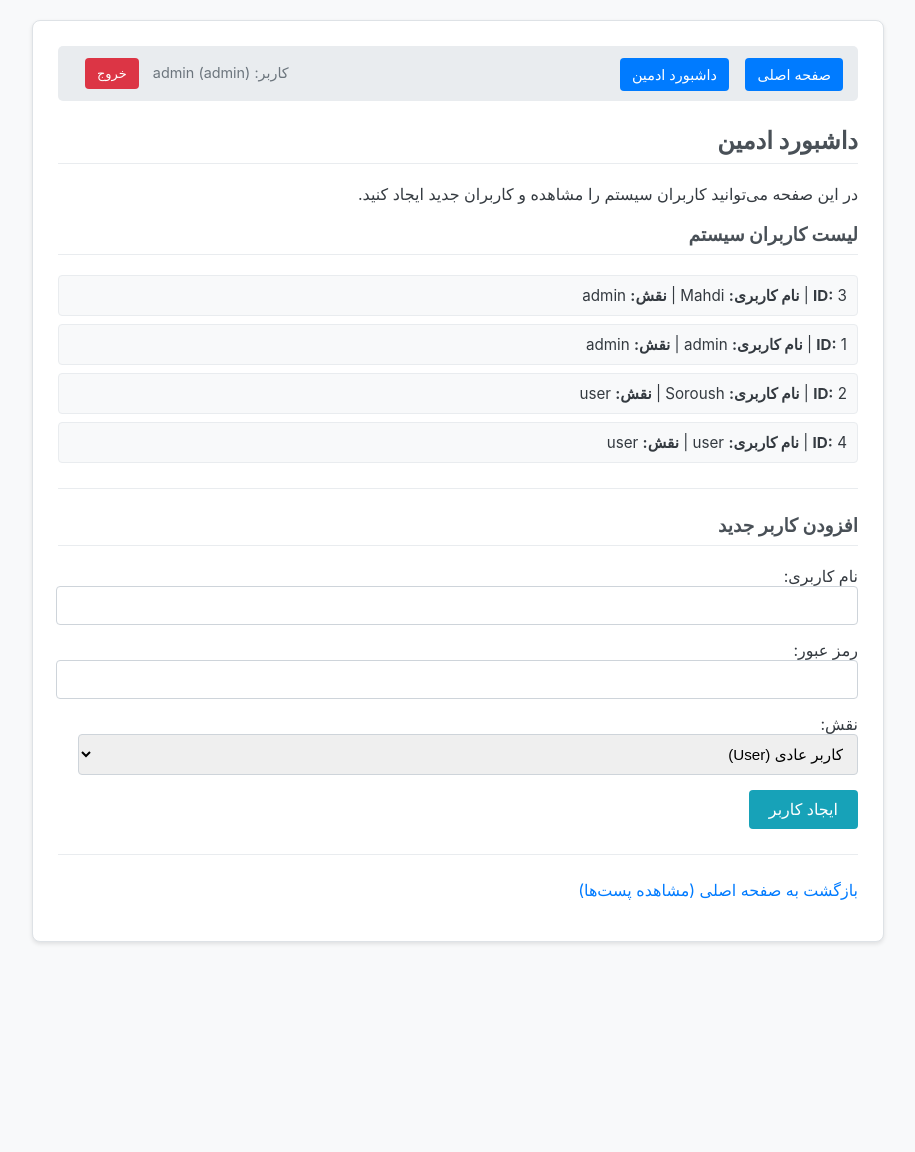
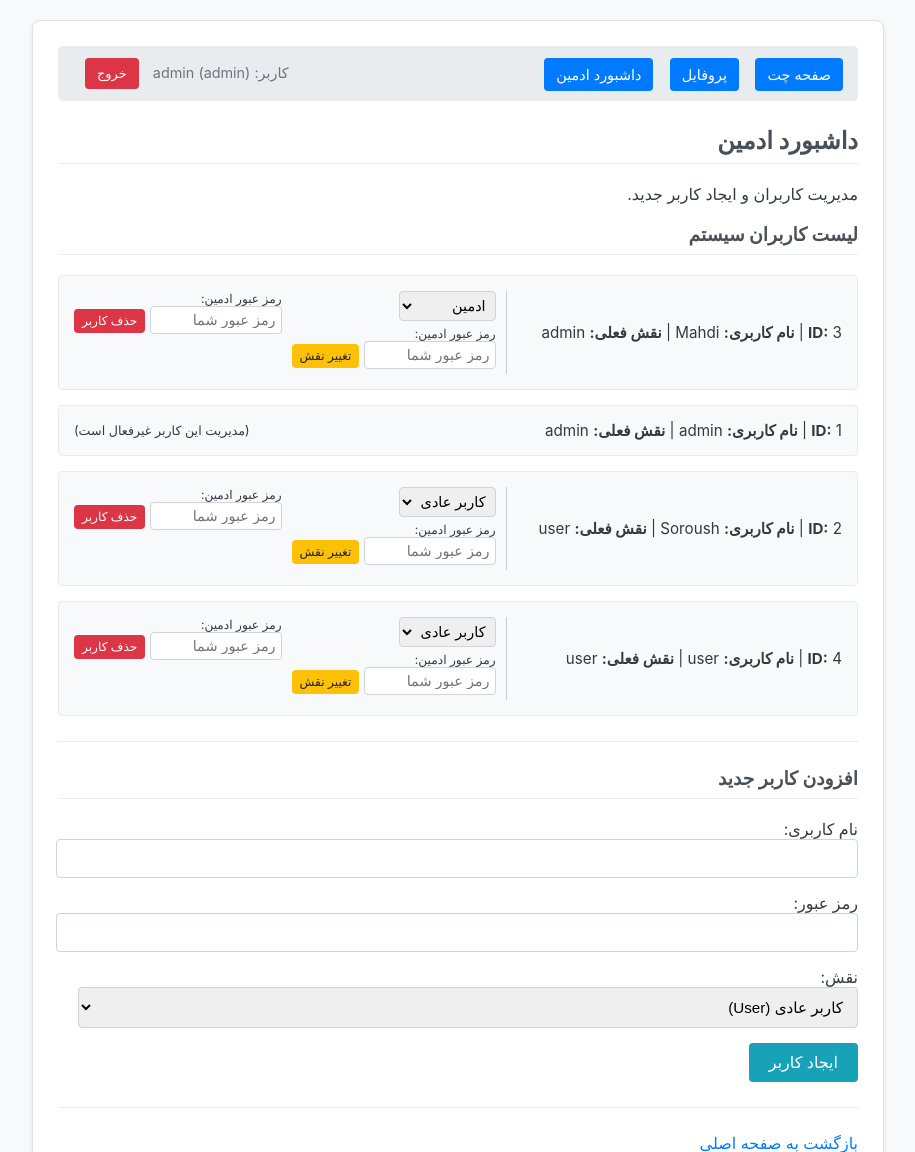
Before and after one commit to MahDN/Network-project, a Flask app: page /admin in a window 1280 px wide. Shown: the top 1152 px of the page, without its empty margins (182-1097 px from the left). Before the commit the page ends 944 px from the top, so only its background shows below. Run offline with Flask 2, Linux system fonts and the light colour scheme; a user stored in the database is signed in; data comes from the database, SQL or seed files in the repository; both versions use the stored data as it was after the commit.

```diff
--- a/app.py
+++ b/app.py
@@ -147,6 +147,179 @@ def admin_create_user():
 
     return redirect(url_for('admin_dashboard'))
 
+
+@app.route('/admin/user/<int:user_id>/set_role', methods=['POST'])
+@login_required
+@admin_required
+def admin_set_user_role(user_id):
+    """تغییر نقش کاربر توسط ادمین"""
+    admin_password = request.form.get('admin_password')
+    new_role = request.form.get('new_role')
+
+    # 1. بررسی رمز عبور ادمین فعلی
+    if not current_user.check_password(admin_password):
+        flash('رمز عبور ادمین نادرست است.', 'danger')
+        return redirect(url_for('admin_dashboard'))
+
+    # 2. بررسی نقش جدید
+    if new_role not in ['user', 'admin']:
+        flash('نقش انتخاب شده نامعتبر است.', 'warning')
+        return redirect(url_for('admin_dashboard'))
+
+    # 3. یافتن کاربری که قرار است ویرایش شود
+    user_to_modify = db.session.get(User, user_id)
+    if not user_to_modify:
+        flash('کاربر مورد نظر یافت نشد.', 'danger')
+        return redirect(url_for('admin_dashboard'))
+
+    # 4. جلوگیری از تغییر نقش خود ادمین
+    if user_to_modify.id == current_user.id:
+        flash('شما نمی‌توانید نقش خود را تغییر دهید.', 'warning')
+        return redirect(url_for('admin_dashboard'))
+
+    # 5. انجام تغییر نقش
+    try:
+        user_to_modify.role = new_role
+        db.session.commit()
+        flash(f"نقش کاربر '{user_to_modify.username}' با موفقیت به '{new_role}' تغییر یافت.", 'success')
+    except Exception as e:
+        db.session.rollback()
+        flash(f'خطا در تغییر نقش کاربر: {e}', 'danger')
+        app.logger.error(f"Admin '{current_user.username}' failed to set role for user ID {user_id}: {e}")
+
+    return redirect(url_for('admin_dashboard'))
+
+
+@app.route('/admin/user/<int:user_id>/delete', methods=['POST'])
+@login_required
+@admin_required
+def admin_delete_user(user_id):
+    """حذف کاربر توسط ادمین"""
+    admin_password = request.form.get('admin_password')
+
+    # 1. بررسی رمز عبور ادمین فعلی
+    if not current_user.check_password(admin_password):
+        flash('رمز عبور ادمین نادرست است.', 'danger')
+        return redirect(url_for('admin_dashboard'))
+
+    # 2. یافتن کاربری که قرار است حذف شود
+    user_to_delete = db.session.get(User, user_id)
+    if not user_to_delete:
+        flash('کاربر مورد نظر یافت نشد.', 'danger')
+        return redirect(url_for('admin_dashboard'))
+
+    # 3. جلوگیری از حذف خود ادمین
+    if user_to_delete.id == current_user.id:
+        flash('شما نمی‌توانید حساب کاربری خود را حذف کنید.', 'warning')
+        return redirect(url_for('admin_dashboard'))
+
+    # 4. انجام حذف کاربر (و پست‌هایش به خاطر cascade)
+    try:
+        username_deleted = user_to_delete.username # نام را قبل از حذف نگه داریم
+        db.session.delete(user_to_delete)
+        db.session.commit()
+        flash(f"کاربر '{username_deleted}' با موفقیت حذف شد.", 'success')
+    except Exception as e:
+        db.session.rollback()
+        flash(f'خطا در حذف کاربر: {e}', 'danger')
+        app.logger.error(f"Admin '{current_user.username}' failed to delete user ID {user_id}: {e}")
+
+    return redirect(url_for('admin_dashboard'))
+# این route را به بخش Routes در app.py اضافه کنید
+
+@app.route('/profile', methods=['GET', 'POST'])
+@login_required # فقط کاربران لاگین شده
+def profile():
+    """نمایش پروفایل و فرم تغییر رمز عبور"""
+    if request.method == 'POST':
+        current_password = request.form.get('current_password')
+        new_password = request.form.get('new_password')
+        confirm_new_password = request.form.get('confirm_new_password')
+
+        # 1. بررسی رمز عبور فعلی
+        if not current_user.check_password(current_password):
+            flash('رمز عبور فعلی نادرست است.', 'danger')
+        # 2. بررسی خالی نبودن رمز جدید
+        elif not new_password:
+             flash('رمز عبور جدید نمی‌تواند خالی باشد.', 'warning')
+        # 3. بررسی تطابق رمز جدید و تکرار آن
+        elif new_password != confirm_new_password:
+            flash('رمز عبور جدید و تکرار آن با هم مطابقت ندارند.', 'warning')
+        # 4. همه چیز درست است، رمز را تغییر بده
+        else:
+            try:
+                current_user.set_password(new_password) # هش کردن و تنظیم رمز جدید
+                db.session.commit() # ذخیره تغییر در دیتابیس
+                flash('رمز عبور شما با موفقیت تغییر کرد.', 'success')
+                # می‌توانید کاربر را بعد از تغییر رمز لاگ‌اوت کنید (اختیاری ولی امن‌تر)
+                # logout_user()
+                # session.clear()
+                # return redirect(url_for('login'))
+            except Exception as e:
+                db.session.rollback()
+                flash(f'خطایی هنگام تغییر رمز عبور رخ داد: {e}', 'danger')
+                app.logger.error(f"Error changing password for user '{current_user.username}': {e}")
+
+        # در صورت بروز خطا یا موفقیت (اگر ریدایرکت نشد)، دوباره فرم را نمایش بده
+        # این باعث می‌شود پیام‌های فلش نمایش داده شوند
+        # return redirect(url_for('profile')) # این باعث می‌شود پیام فلش دیده شود ولی فیلدها خالی شوند
+        # نمایش دوباره همان صفحه بهتر است تا کاربر خطا را ببیند
+        return render_template('profile.html')
+
+
+    # درخواست GET: فقط نمایش فرم
+    return render_template('profile.html')
+
+
+    # این route را به بخش Routes در app.py اضافه کنید
+
+@app.route('/profile/delete', methods=['POST'])
+@login_required
+def delete_profile():
+    """حذف حساب کاربری توسط خود کاربر"""
+    password = request.form.get('password')
+
+    # 1. بررسی رمز عبور کاربر فعلی
+    if not current_user.check_password(password):
+        flash('رمز عبور وارد شده برای تایید حذف نادرست است.', 'danger')
+        return redirect(url_for('profile'))
+
+    # 2. جلوگیری از حذف ادمین اصلی (ID=1)
+    #    این بررسی اضافی لازم است چون کاربر ممکن است مستقیما POST ارسال کند
+    if current_user.id == 1:
+         flash('ادمین اصلی (ID=1) اجازه حذف حساب خود را ندارد.', 'warning')
+         return redirect(url_for('profile'))
+
+    # 3. انجام عملیات حذف
+    try:
+        user_to_delete = current_user # کاربر فعلی را می‌گیریم
+        username_deleted = user_to_delete.username
+
+        # ابتدا کاربر را لاگ‌اوت می‌کنیم
+        logout_user()
+        session.clear()
+
+        # سپس کاربر را از دیتابیس حذف می‌کنیم (پست‌ها هم cascade می‌شوند)
+        db.session.delete(user_to_delete)
+        db.session.commit()
+
+        flash(f'حساب کاربری "{username_deleted}" با موفقیت برای همیشه حذف شد.', 'success')
+        # کاربر به صفحه لاگین هدایت می‌شود چون لاگ‌اوت شده
+        return redirect(url_for('login'))
+
+    except Exception as e:
+        db.session.rollback()
+        # اگر خطایی رخ داد، کاربر هنوز لاگین است (چون کامیت نشد)
+        # باید سعی کنیم کاربر را دوباره لاگین کنیم یا حداقل پیام خطا بدهیم
+        # ساده‌ترین کار نمایش خطا در صفحه پروفایل است
+        flash(f'خطایی هنگام حذف حساب رخ داد: {e}', 'danger')
+        app.logger.error(f"Error deleting profile for user '{current_user.username}': {e}") # اینجا current_user ممکن است معتبر نباشد اگر logout شده باشد
+        # بهتر است فقط به لاگین ریدایرکت کنیم چون وضعیت نامشخص است
+        # یا تلاش برای بازیابی وضعیت کاربر اگر امکان‌پذیر باشد
+        # در این مثال ساده، به لاگین هدایت می‌کنیم
+        return redirect(url_for('login')) # یا profile اگر فکر می‌کنید کاربر هنوز معتبر است
+
+
 @app.route('/login', methods=['GET', 'POST'])
 def login():
     """صفحه ورود کاربر"""
@@ -223,8 +396,13 @@ def logout():
     """خروج کاربر"""
     logout_user()
     session.clear()
+    resp = redirect(url_for('login'))
+    # پاک‌سازی کوکی remember_token (کوکی پیش‌فرض Flask-Login برای remember me)
+    resp = app.make_response(resp)
+    resp.set_cookie('remember_token', '', expires=0)
+
     flash('خروج با موفقیت انجام شد.', 'success')
-    return redirect(url_for('login'))
+    return resp
 
 @app.route('/posts', methods=['POST'])
 @login_required
@@ -246,6 +424,69 @@ def submit_post():
         app.logger.error(f"User '{current_user.username}' failed to submit post: {e}")
 
     return redirect(url_for('index'))
+
+# این route را به بخش Routes در app.py اضافه کنید
+
+@app.route('/post/<int:post_id>/delete', methods=['POST'])
+@login_required
+def delete_post(post_id):
+    """حذف پست توسط نویسنده آن"""
+    post_to_delete = db.session.get(Post, post_id)
+
+    if not post_to_delete:
+        flash('پست مورد نظر یافت نشد.', 'danger')
+        # return redirect(url_for('index')) # یا abort(404)
+        abort(404)
+
+    # ---> بررسی مهم: آیا کاربر فعلی نویسنده این پست است؟ <---
+    if post_to_delete.user_id != current_user.id:
+        flash('شما اجازه حذف این پست را ندارید.', 'danger')
+        # return redirect(url_for('index')) # یا abort(403)
+        abort(403) # Forbidden
+
+    # انجام حذف
+    try:
+        db.session.delete(post_to_delete)
+        db.session.commit()
+        flash('پست شما با موفقیت حذف شد.', 'success')
+    except Exception as e:
+        db.session.rollback()
+        flash(f'خطایی هنگام حذف پست رخ داد: {e}', 'danger')
+        app.logger.error(f"User '{current_user.username}' failed to delete own post ID {post_id}: {e}")
+
+    return redirect(url_for('index'))
+
+# این route را به بخش Routes در app.py اضافه کنید
+
+@app.route('/admin/post/<int:post_id>/delete', methods=['POST'])
+@login_required
+def admin_delete_post(post_id):
+    """حذف هر پستی توسط ادمین اصلی (ID=1)"""
+
+    # ---> بررسی مهم: آیا کاربر فعلی ادمین اصلی (ID=1) است؟ <---
+    if current_user.id != 1:
+        flash('شما اجازه انجام این عملیات را ندارید.', 'danger')
+        abort(403) # Forbidden
+
+    post_to_delete = db.session.get(Post, post_id)
+
+    if not post_to_delete:
+        flash('پست مورد نظر یافت نشد.', 'danger')
+        abort(404)
+
+    # انجام حذف
+    try:
+        author_username = post_to_delete.author.username # نام نویسنده برای پیام
+        db.session.delete(post_to_delete)
+        db.session.commit()
+        flash(f'پست متعلق به کاربر "{author_username}" با موفقیت توسط ادمین حذف شد.', 'success')
+    except Exception as e:
+        db.session.rollback()
+        flash(f'خطایی هنگام حذف پست توسط ادمین رخ داد: {e}', 'danger')
+        app.logger.error(f"SuperAdmin (ID=1) failed to delete post ID {post_id}: {e}")
+
+    return redirect(url_for('index'))
+
 
 # --- Error Handlers ---
 @app.errorhandler(404)
@@ -283,4 +524,4 @@ if __name__ == '__main__':
     init_db() # اجرای تابع ساخت دیتابیس قبل از اجرای وب سرور
     # debug=True برای توسعه مناسب است، در محیط عملیاتی False باشد
     # host='0.0.0.0' اجازه دسترسی از سایر دستگاه‌های شبکه را می‌دهد
-    app.run(host='0.0.0.0', port=5000, debug=True)
+    app.run(host='0.0.0.0', port=62159, debug=True)
--- a/templates/admin.html
+++ b/templates/admin.html
@@ -4,44 +4,69 @@
 
 {% block content %}
     <h2>داشبورد ادمین</h2>
-    <p>در این صفحه می‌توانید کاربران سیستم را مشاهده و کاربران جدید ایجاد کنید.</p>
+    <p>مدیریت کاربران و ایجاد کاربر جدید.</p>
 
     <h3>لیست کاربران سیستم</h3>
     {% if users %}
     <ul>
         {% for user in users %}
-            <li>
+            <li style="display: flex; justify-content: space-between; align-items: center; margin-bottom: 15px; padding: 15px;">
+                <div>
                     <strong>ID:</strong> {{ user.id }} |
                     <strong>نام کاربری:</strong> {{ user.username }} |
-                <strong>نقش:</strong> {{ user.role }}
-                {# در آینده: دکمه‌های ویرایش نقش / حذف کاربر #}
+                    <strong>نقش فعلی:</strong> {{ user.role }}
+                </div>
+
+                {# فقط اگر کاربر نمایش داده شده ادمین لاگین شده نباشد #}
+                {% if (user.role!= 'admin' or current_user.id == 1) and user.id != current_user.id %}
+                    <div style="display: flex; gap: 10px;">
+
+                        {# ---- فرم تغییر نقش ---- #}
+                        <form action="{{ url_for('admin_set_user_role', user_id=user.id) }}" method="post" style="display: inline-block; border-right: 1px solid #ccc; padding-right: 10px;">
+                            <select name="new_role" style="padding: 5px; margin-bottom: 5px; display: inline-block; width: auto;">
+                                <option value="user" {% if user.role == 'user' %}selected{% endif %}>کاربر عادی</option>
+                                <option value="admin" {% if user.role == 'admin' %}selected{% endif %}>ادمین</option>
+                            </select>
+                            <label for="admin_pass_role_{{ user.id }}" style="font-size: 0.8em; display:block;">رمز عبور ادمین:</label>
+                            <input type="password" id="admin_pass_role_{{ user.id }}" name="admin_password" required placeholder="رمز عبور شما" style="padding: 5px; margin-bottom: 5px; width: 120px; display: inline-block;">
+                            <button type="submit" style="background-color: #ffc107; color: #212529; padding: 5px 8px; font-size: 0.8em;">تغییر نقش</button>
+                        </form>
+
+                        {# ---- فرم حذف کاربر ---- #}
+                        <form action="{{ url_for('admin_delete_user', user_id=user.id) }}" method="post" style="display: inline-block;">
+                            <label for="admin_pass_delete_{{ user.id }}" style="font-size: 0.8em; display:block;">رمز عبور ادمین:</label>
+                            <input type="password" id="admin_pass_delete_{{ user.id }}" name="admin_password" required placeholder="رمز عبور شما" style="padding: 5px; margin-bottom: 5px; width: 120px; display: inline-block;">
+                            <button type="submit" style="background-color: #dc3545; padding: 5px 8px; font-size: 0.8em;" onclick="return confirm('آیا از حذف کاربر {{ user.username }} مطمئن هستید؟ این عمل غیرقابل بازگشت است!');">حذف کاربر</button>
+                        </form>
+
+                    </div>
+                {% else %}
+                    <small>(مدیریت این کاربر غیرفعال است)</small>
+                {% endif %}
             </li>
         {% endfor %}
     </ul>
     {% else %}
-    <p>هیچ کاربری در سیستم وجود ندارد.</p>
+    <p>هیچ کاربری به جز شما در سیستم وجود ندارد.</p>
     {% endif %}
 
     <hr>
 
+    {# فرم افزودن کاربر جدید (بدون تغییر) #}
     <h3>افزودن کاربر جدید</h3>
-    {# فرم به مسیر /admin/create_user پست می‌شود #}
     <form action="{{ url_for('admin_create_user') }}" method="post">
          <label for="new_username">نام کاربری:</label>
          <input type="text" id="new_username" name="username" required>
-
          <label for="new_password">رمز عبور:</label>
          <input type="password" id="new_password" name="password" required>
-
          <label for="new_role">نقش:</label>
          <select id="new_role" name="role">
              <option value="user" selected>کاربر عادی (User)</option>
              <option value="admin">ادمین (Admin)</option>
          </select>
-
-        <button type="submit" style="background-color: #17a2b8;">ایجاد کاربر</button> {# رنگ متفاوت برای دکمه #}
+         <button type="submit" style="background-color: #17a2b8;">ایجاد کاربر</button>
     </form>
 
     <hr>
-    <p><a href="{{ url_for('index') }}">بازگشت به صفحه اصلی (مشاهده پست‌ها)</a></p>
+    <p><a href="{{ url_for('index') }}">بازگشت به صفحه اصلی</a></p>
 {% endblock %}
--- a/templates/base.html
+++ b/templates/base.html
@@ -39,8 +39,9 @@
     <div class="container">
         <nav>
             <div class="links">
-                <a href="{{ url_for('index') }}">صفحه اصلی</a>
+                <a href="{{ url_for('index') }}">صفحه چت</a>
                 {% if current_user.is_authenticated %}
+				    <a href="{{ url_for('profile') }}">پروفایل</a>
                     {% if current_user.role == 'admin' %}
                         <a href="{{ url_for('admin_dashboard') }}">داشبورد ادمین</a>
                     {% endif %}
```
Also changed, not shown: templates/index.html (+34 -5 lines), templates/my_posts.html (added, +45 -0 lines), templates/profile.html (added, +40 -0 lines), app.db. Lines whose indentation alone changed are shown as unchanged.
